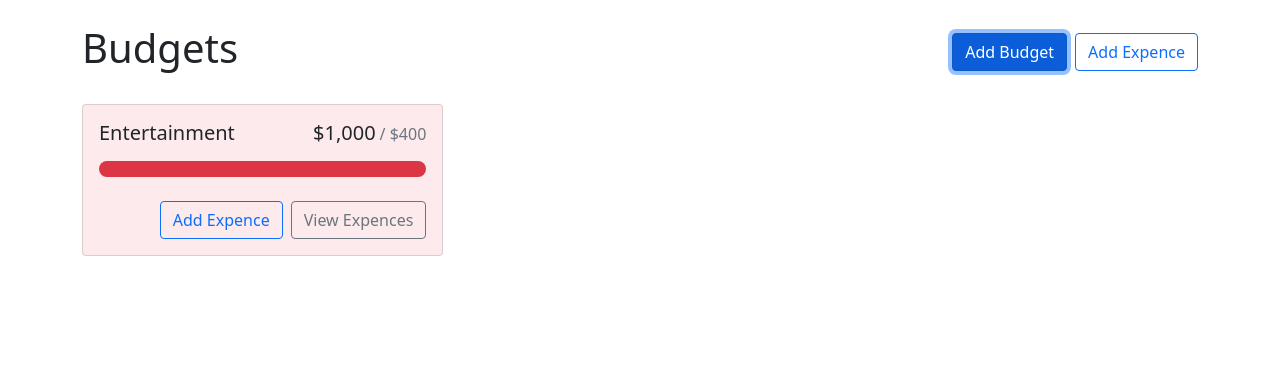
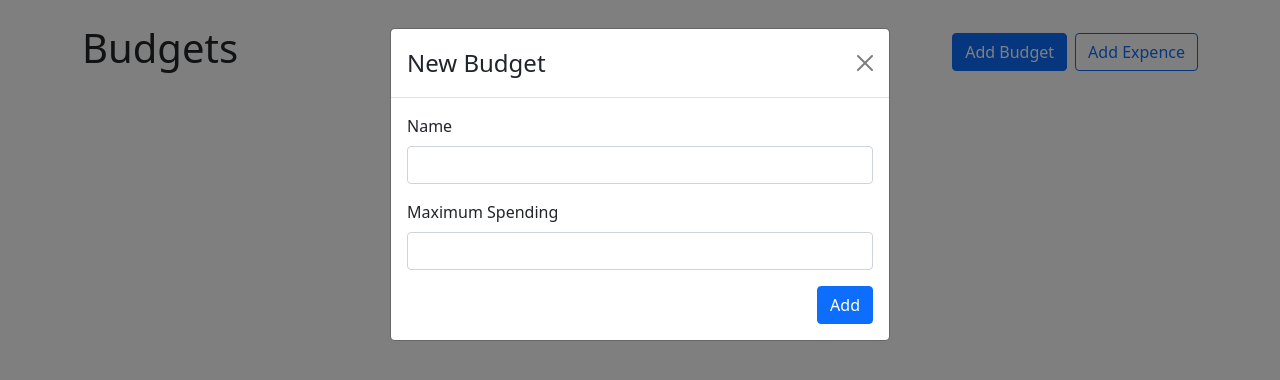
Before and after one commit to Rikki407/budget, a React (Vite) app: page / in a window 1280 px wide. Both pictures are taken after a click on the button "Add Budget". Shown: the top 380 px of the page. Built offline with nearby package versions, Linux system fonts and the light colour scheme.

Commit message:
UPDATE: add budget working

```diff
--- a/src/App.jsx
+++ b/src/App.jsx
@@ -1,14 +1,26 @@
 import 'bootstrap/dist/css/bootstrap.min.css';
+import { useState } from 'react';
 import { Button, Stack } from 'react-bootstrap';
 import Container from 'react-bootstrap/Container';
+import AddBudgetModal from './components/AddBudgetModal';
 import BudgetCard from './components/BudgetCard';
+import { useBudgets } from './context/BudgetsContext';
 
 function App() {
+    const { budgets, getBudgetExpenses } = useBudgets();
+    const [showAddBudgetModal, setShowAddBudgetModal] = useState(false);
+
     return (
+        <>
             <Container className="my-4">
                 <Stack direction="horizontal" gap="2" className="mb-4">
                     <h1 className="me-auto">Budgets</h1>
-                <Button variant="primary">Add Budget</Button>
+                    <Button
+                        variant="primary"
+                        onClick={() => setShowAddBudgetModal(true)}
+                    >
+                        Add Budget
+                    </Button>
                     <Button variant="outline-primary">Add Expence</Button>
                 </Stack>
                 <div
@@ -20,13 +32,27 @@ function App() {
                         alignItems: 'flex-start',
                     }}
                 >
+                    {budgets.map((budget) => {
+                        const amount = getBudgetExpenses(budget.id).reduce(
+                            (total, expense) => total + expense,
+                            0
+                        );
+                        return (
                             <BudgetCard
-                    name="Entertainment"
-                    amount={1000}
-                    max={400}
+                                key={budget.id}
+                                name={budget.name}
+                                amount={amount}
+                                max={budget.max}
                             ></BudgetCard>
+                        );
+                    })}
                 </div>
             </Container>
+            <AddBudgetModal
+                show={showAddBudgetModal}
+                handleClose={() => setShowAddBudgetModal(false)}
+            />
+        </>
     );
 }
 
--- a/src/components/AddBudgetModal.jsx
+++ b/src/components/AddBudgetModal.jsx
@@ -1,6 +1,19 @@
+import { useRef } from 'react';
 import { Button, Form, Modal } from 'react-bootstrap';
+import { useBudgets } from '../context/BudgetsContext';
 
-const AddBudgetModal = ({ show, handleClose, handleSubmit }) => {
+const AddBudgetModal = ({ show, handleClose }) => {
+    const nameRef = useRef();
+    const maxRef = useRef();
+    const { addBudget } = useBudgets();
+    const handleSubmit = (e) => {
+        e.preventDefault();
+        addBudget({
+            name: nameRef.current.value,
+            max: maxRef.current.value,
+        });
+        handleClose();
+    };
     return (
         <Modal show={show} onHide={handleClose}>
             <Form onSubmit={handleSubmit}>
@@ -10,11 +23,12 @@ const AddBudgetModal = ({ show, handleClose, handleSubmit }) => {
                 <Modal.Body>
                     <Form.Group className="mb-3" controlId="name">
                         <Form.Label>Name</Form.Label>
-                        <Form.Control type="text" required />
+                        <Form.Control ref={nameRef} type="text" required />
                     </Form.Group>
                     <Form.Group className="mb-3" controlId="max">
                         <Form.Label>Maximum Spending</Form.Label>
                         <Form.Control
+                            ref={maxRef}
                             type="number"
                             required
                             min={0}
@@ -23,7 +37,7 @@ const AddBudgetModal = ({ show, handleClose, handleSubmit }) => {
                     </Form.Group>
                     <div className="d-flex justify-content-end">
                         <Button variant="primary" type="submit">
-                            End
+                            Add
                         </Button>
                     </div>
                 </Modal.Body>
```
Lines whose indentation alone changed are shown as unchanged.
